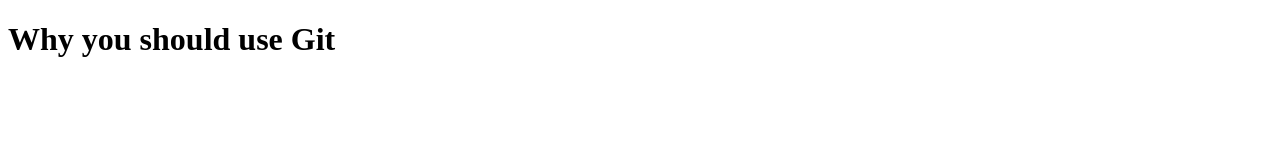
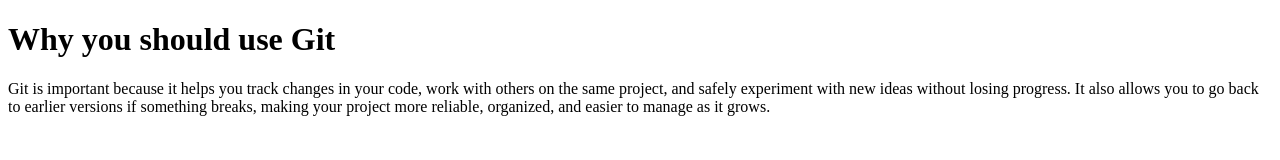
Before and after one commit to abdullahalmuaikel/git-learning, a plain HTML site: page Index.html in a window 1280 px wide. Drawn offline with Linux system fonts and the light colour scheme.

Commit message:
Adding new element on the page

```diff
--- a/Index.html
+++ b/Index.html
@@ -8,6 +8,7 @@
 <body>
 
    <h1>Why you should use Git</h1>
+   <p>Git is important because it helps you track changes in your code, work with others on the same project, and safely experiment with new ideas without losing progress. It also allows you to go back to earlier versions if something breaks, making your project more reliable, organized, and easier to manage as it grows.</p>
 
 
 </body>
```
